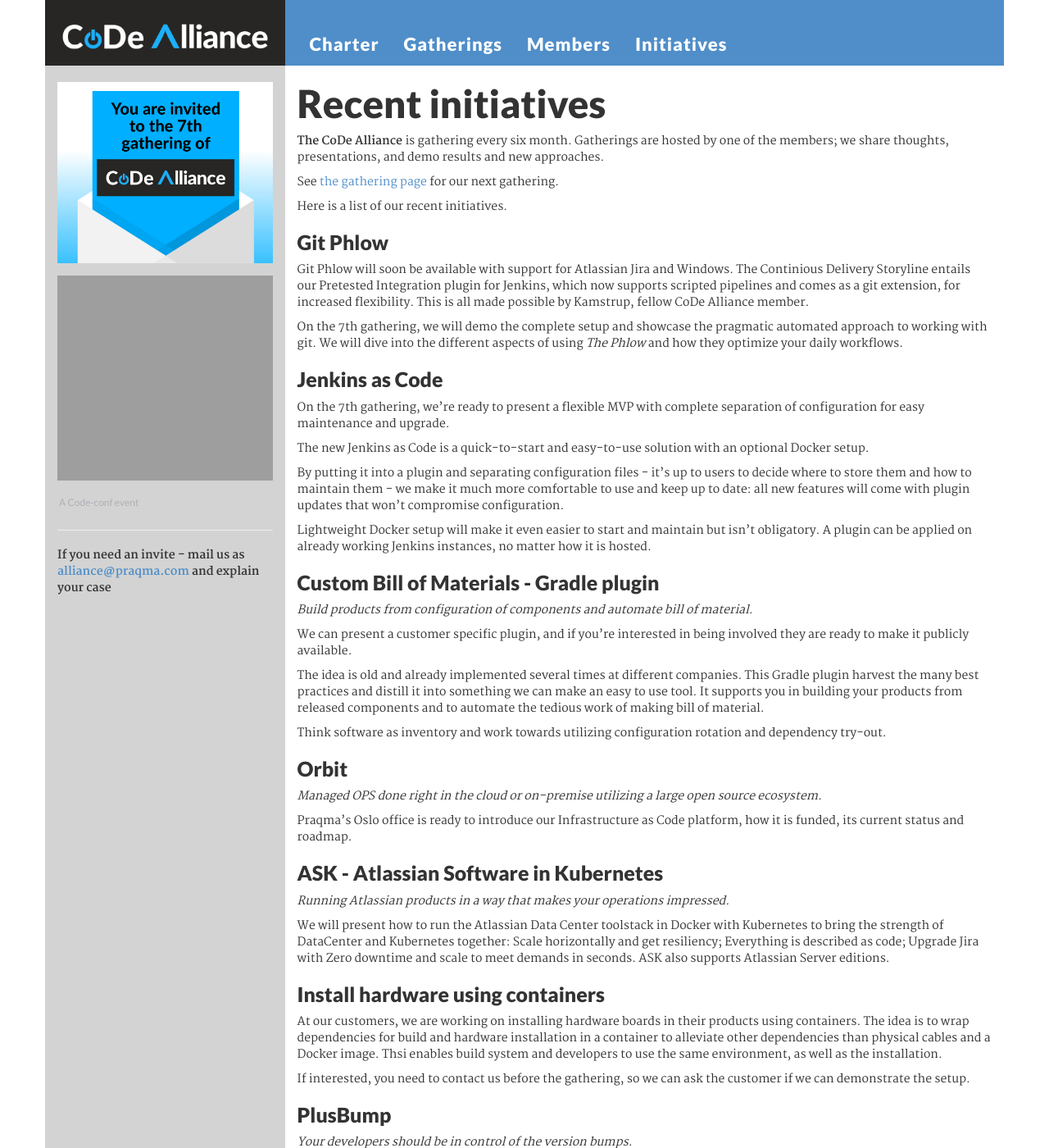
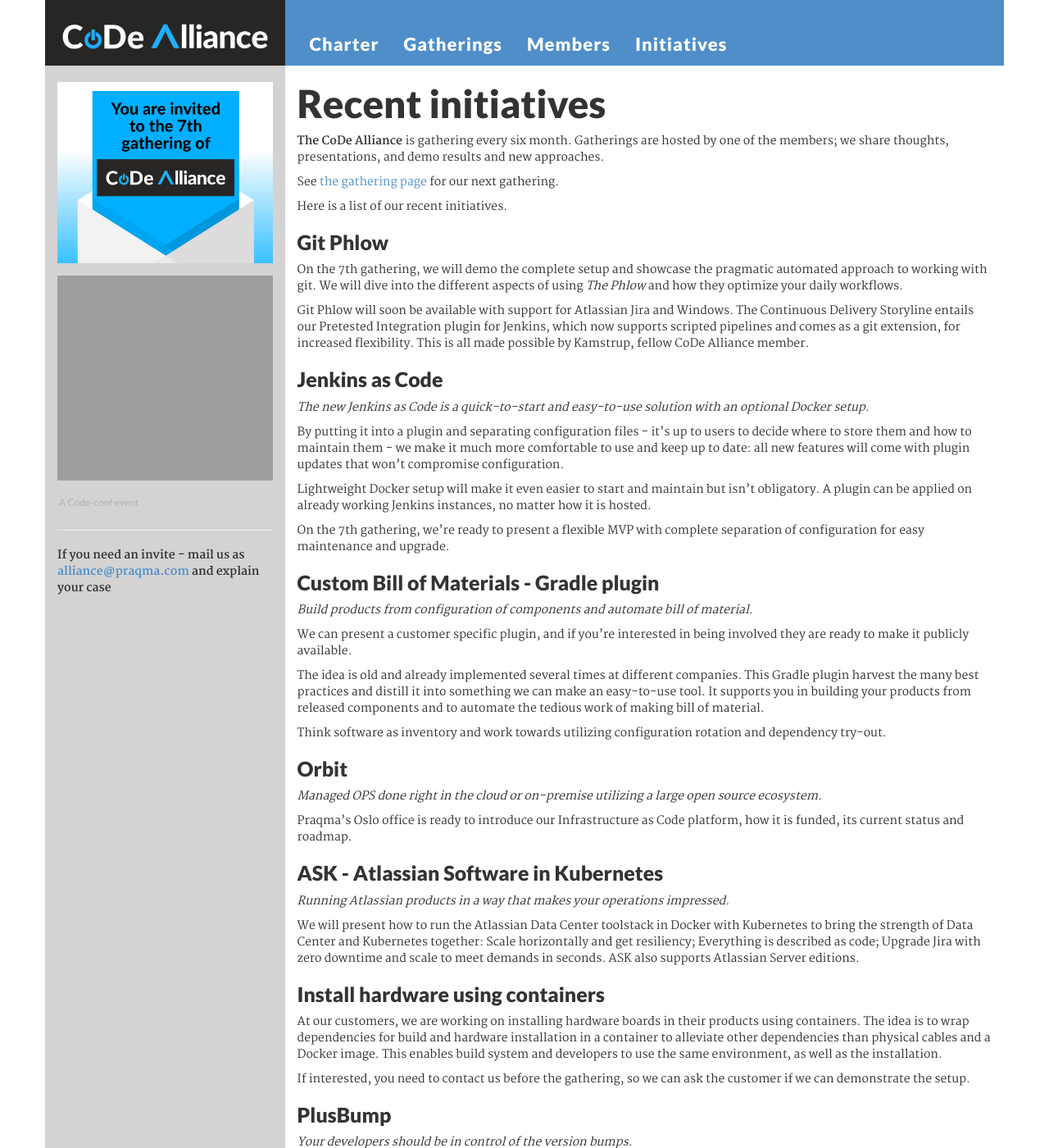
Before and after one commit to Praqma/web-alliance, a Jekyll site: the page built from _pages/initiatives.md, in a window 1280 px wide and 1400 px high. Shown: the whole window at 82% size. Built offline with Jekyll 4.4.1, drawn with Linux system fonts in a browser that asks for light colours; grey boxes are pictures that could not be loaded.

Commit message:
close #61 fix typos on initiatives page

```diff
--- a/_pages/initiatives.md
+++ b/_pages/initiatives.md
@@ -11,19 +11,19 @@
 
 ## Git Phlow {#gitphlow}
 
-Git Phlow will soon be available with support for Atlassian Jira and Windows. The Continious Delivery Storyline entails our Pretested Integration plugin for Jenkins, which now supports scripted pipelines and comes as a git extension, for increased flexibility. This is all made possible by Kamstrup, fellow CoDe Alliance member.
+On the 7th gathering, we will demo the complete setup and showcase the pragmatic automated approach to working with git. We will dive into the different aspects of using _The Phlow_ and how they optimize your daily workflows.
 
-On the 7th gathering, we will demo the complete setup and showcase the pragmatic automated approach to working with git. We will dive into the different aspects of using _The Phlow_ and how they optimize your daily workflows.
+Git Phlow will soon be available with support for Atlassian Jira and Windows. The Continuous Delivery Storyline entails our Pretested Integration plugin for Jenkins, which now supports scripted pipelines and comes as a git extension, for increased flexibility. This is all made possible by Kamstrup, fellow CoDe Alliance member.
 
 ## Jenkins as Code {#jac}
 
-On the 7th gathering, we're ready to present a flexible MVP with complete separation of configuration for easy maintenance and upgrade.
-
-The new Jenkins as Code is a quick-to-start and easy-to-use solution with an optional Docker setup.
+_The new Jenkins as Code is a quick-to-start and easy-to-use solution with an optional Docker setup._
 
 By putting it into a plugin and separating configuration files - it’s up to users to decide where to store them and how to maintain them - we make it much more comfortable to use and keep up to date: all new features will come with plugin updates that won’t compromise configuration.
 
 Lightweight Docker setup will make it even easier to start and maintain but isn’t obligatory. A plugin can be applied on already working Jenkins instances, no matter how it is hosted.
+
+On the 7th gathering, we're ready to present a flexible MVP with complete separation of configuration for easy maintenance and upgrade.
 
 ## Custom Bill of Materials - Gradle plugin
 
@@ -31,7 +31,7 @@
 
 We can present a customer specific plugin, and if you're interested in being involved they are ready to make it publicly available.
 
-The idea is old and already implemented several times at different companies. This Gradle plugin harvest the many best practices and distill it into something we can make an easy to use tool. It supports you in building your products from released components and to automate the tedious work of making bill of material.
+The idea is old and already implemented several times at different companies. This Gradle plugin harvest the many best practices and distill it into something we can make an easy-to-use tool. It supports you in building your products from released components and to automate the tedious work of making bill of material.
 
 Think software as inventory and work towards utilizing configuration rotation and dependency try-out.
 
@@ -45,12 +45,12 @@
 
 _Running Atlassian products in a way that makes your operations impressed._
 
-We will present how to run the Atlassian Data Center toolstack in Docker with Kubernetes to bring the strength of DataCenter and Kubernetes together: Scale horizontally and get resiliency; Everything is described as code; Upgrade Jira with Zero downtime and scale to meet demands in seconds.
+We will present how to run the Atlassian Data Center toolstack in Docker with Kubernetes to bring the strength of Data Center and Kubernetes together: Scale horizontally and get resiliency; Everything is described as code; Upgrade Jira with zero downtime and scale to meet demands in seconds.
 ASK also supports Atlassian Server editions.
 
 ## Install hardware using containers
 
-At our customers, we are working on installing hardware boards in their products using containers. The idea is to wrap dependencies for build and hardware installation in a container to alleviate other dependencies than physical cables and a Docker image. Thsi enables build system and developers to use the same environment, as well as the installation.
+At our customers, we are working on installing hardware boards in their products using containers. The idea is to wrap dependencies for build and hardware installation in a container to alleviate other dependencies than physical cables and a Docker image. This enables build system and developers to use the same environment, as well as the installation.
 
 If interested, you need to contact us before the gathering, so we can ask the customer if we can demonstrate the setup.
 
@@ -82,3 +82,5 @@
 There is room for both research and investigations, as well a lot of work we could share and reuse to come up with a good project to benefit all of the members. So on day two we plan to have workshops around these broad topics, but we will also have to dive into details and be concrete.
 
 We will facilitate some workshops and we will start with getting ourselves the complete architectural overview of all the pieces we see belong in this area and how they work together nicely. We have a plan.
+
+<br/>
```
Also changed, not shown: _pages/gatherings.md (+4 -4 lines).
